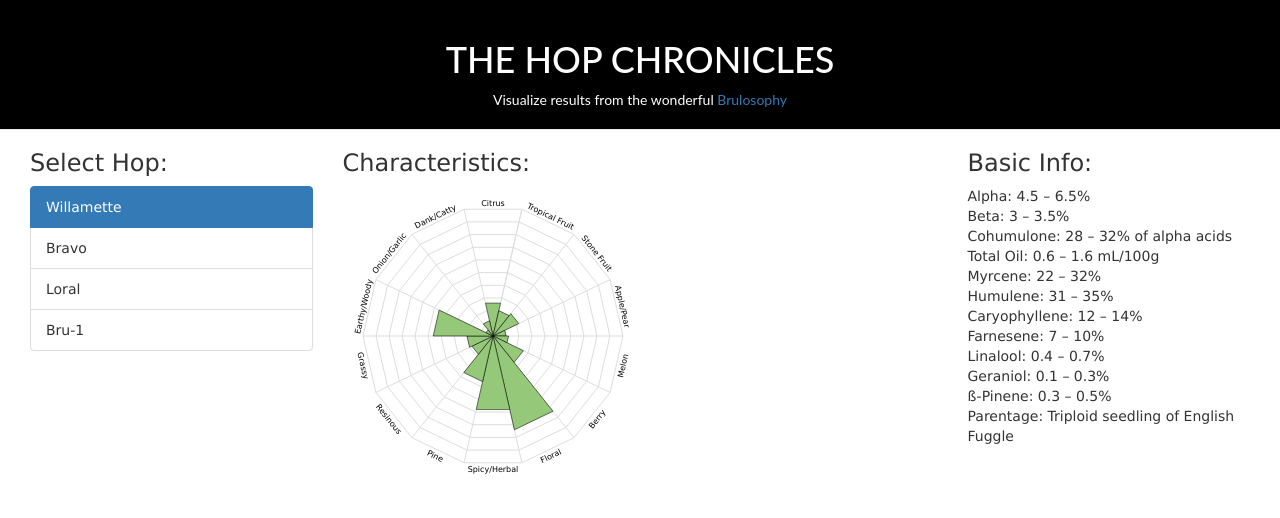
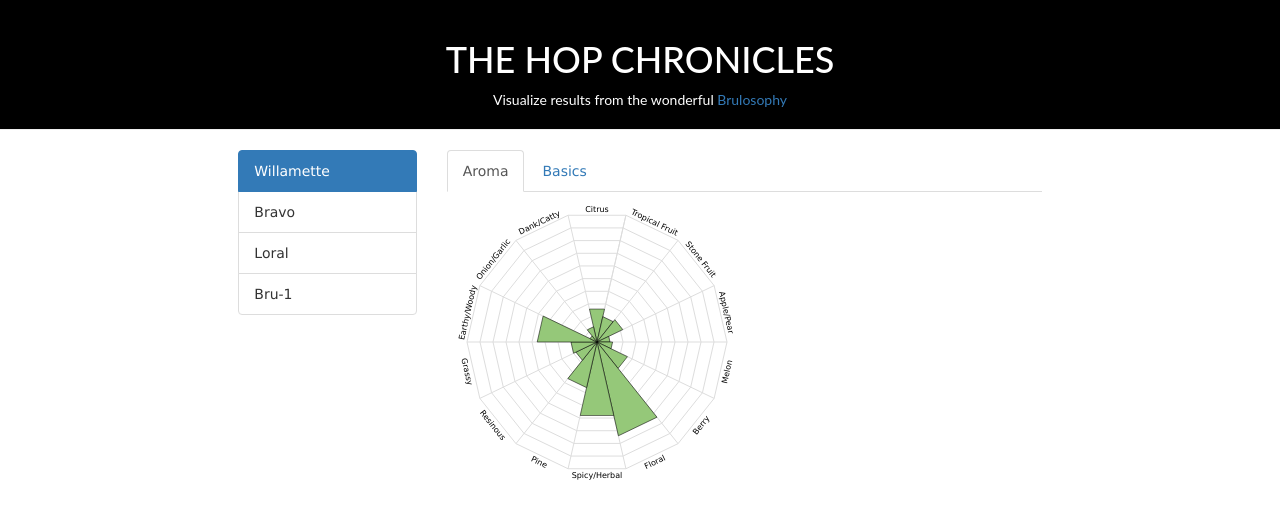
Before and after one commit to Daedalus12/hopper, a React (Create React App) app: page / in a window 1280 px wide. Shown: the top 518 px of the page. Built offline with nearby package versions, Linux system fonts and the light colour scheme.

Commit message:
Add tabs

```diff
--- a/src/App.js
+++ b/src/App.js
@@ -3,22 +3,29 @@ import {HopSelector} from './HopSelector';
 import {hopData} from './HopData';
 import {RadarChart} from './RadarChart';
 import {HopBasicInfo} from './HopBasicInfo';
+import {Tab, Tabs} from 'react-bootstrap';
 
 class App extends Component {
   constructor(){
     super();
-    this.changeSelectedHop = this.changeSelectedHop.bind(this);
     this.state =
       {
         hops: hopData,
         currentHop: hopData[0],
+        activeTab: 1,
+      };
+
+    this.changeSelectedHop = this.changeSelectedHop.bind(this);
+    this.handleTabSelect = this.handleTabSelect.bind(this);
   }
+  changeSelectedHop(i)
+  {
+    this.setState({currentHop: this.state.hops[i]});
   }
 
-  changeSelectedHop(i)
+  handleTabSelect(i)
   {
-    let activeHop = this.state.hops[i];
-    this.setState({currentHop: activeHop});
+    this.setState({activeTab: i});
   }
 
 
@@ -30,15 +37,16 @@ class App extends Component {
           <h1>THE HOP CHRONICLES</h1>
           <p>Visualize results from the wonderful <a href="http://brulosophy.com/other-projects/hop-chronicles/">Brulosophy</a></p>
         </div>
+        <br/>
 
         <div className="container-fluid">
-          <div className="col-md-3">
-            <h3>Select Hop:</h3>
+          <div className="col-md-2 col-md-offset-2 col-xs-12">
             <HopSelector hops={this.state.hops} changeSelection={this.changeSelectedHop} selectedHopId={this.state.currentHop.id}/>
           </div>
 
           <div className="col-md-6">
-            <h3>Characteristics:</h3>
+          <Tabs activeKey={this.state.activeTab} onSelect={this.handleTabSelect}>
+            <Tab eventKey={1} title="Aroma">
                 <RadarChart
                   size={300}
                   vals={[
@@ -58,12 +66,16 @@ class App extends Component {
                     this.state.currentHop.characteristics.dankCatty,
                   ]}
                 />
+            </Tab>
+
+            <Tab eventKey={2} title="Basics">
+              <HopBasicInfo basics={this.state.currentHop.basics}/>
+            </Tab>
+          </Tabs>
           </div>
 
-          <div className="col-md-3">
-            <h3>Basic Info:</h3>
-              <HopBasicInfo basics={this.state.currentHop.basics}/>
-          </div>
+
+
 
         </div>
       </div>
```
Lines whose indentation alone changed are shown as unchanged.
